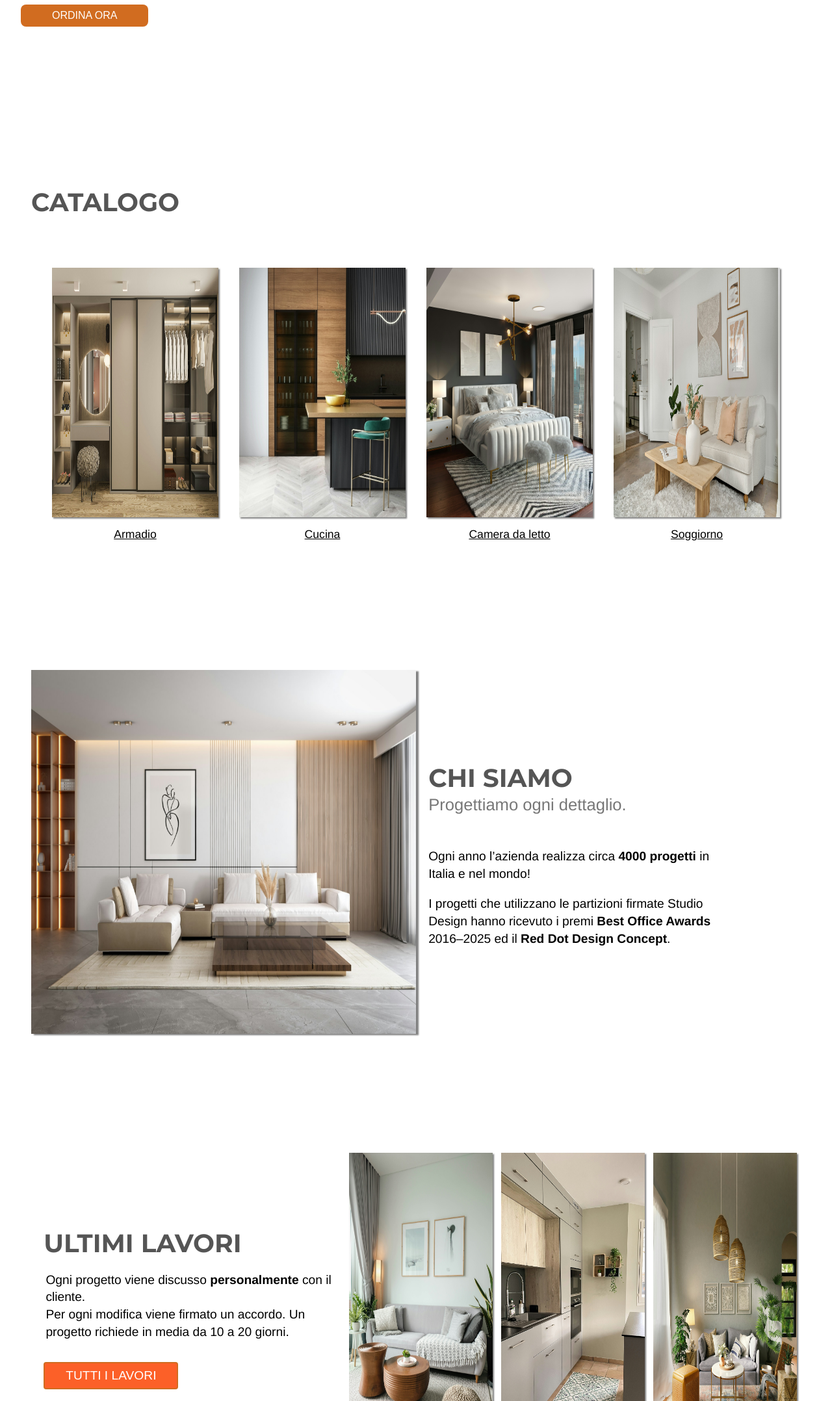
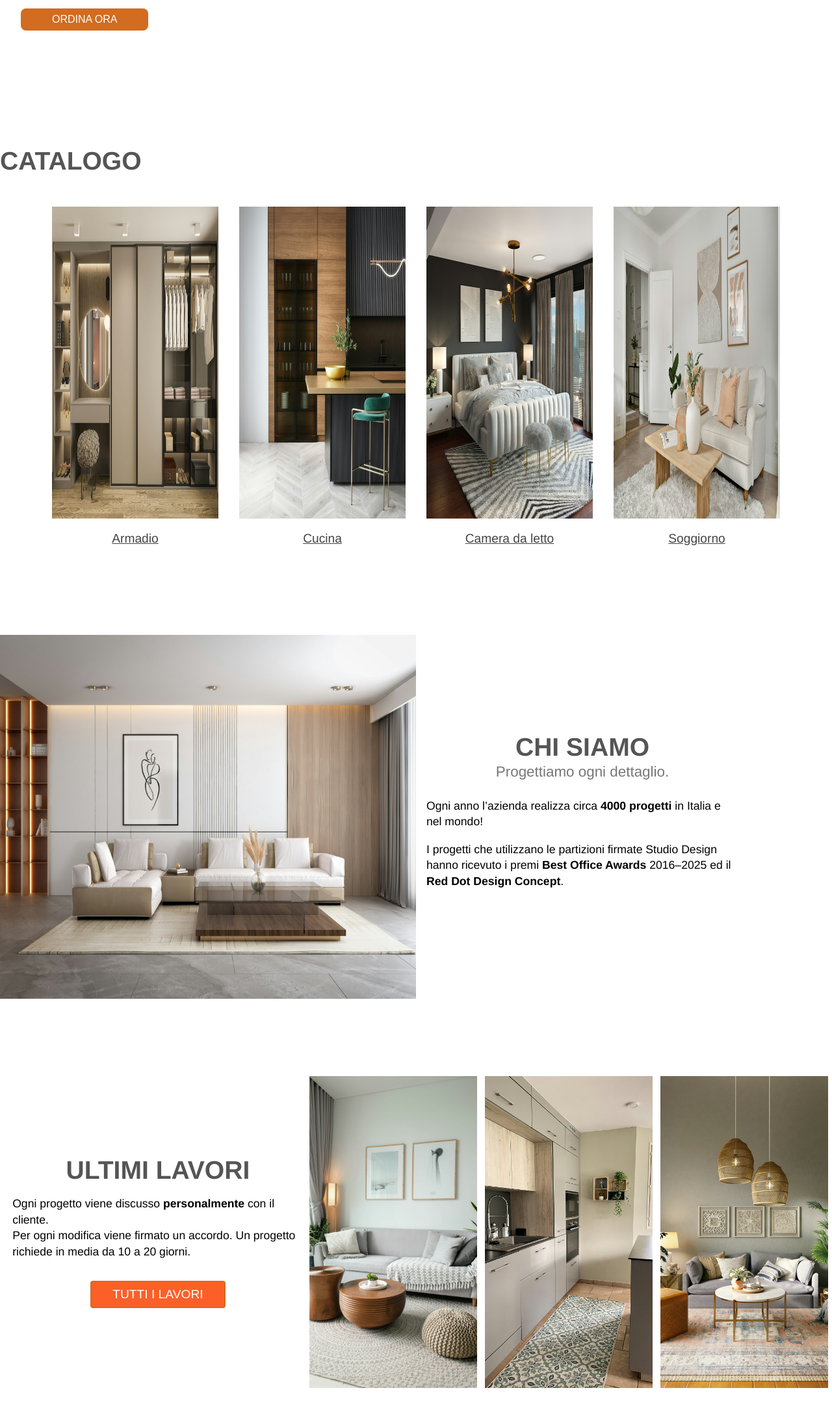
Before and after one commit to Giuppx/studio-design, a plain HTML site: page index.html in a window 1280 px wide. Shown: the part 644-2800 px from the top of the page at 65% size. Drawn offline with Linux system fonts and the light colour scheme.

Commit message:
refactor stile mobile piccolo

```diff
--- a/index.html
+++ b/index.html
@@ -158,7 +158,7 @@
                         alt="un recente lavoro di deisign per soggiorno con colorazione verde"
                         class="recent-works__image"></div>
             </div>
-            <button class="section-cta section-cta--mobile">VEDI TUTTI!</button>
+            <button class="section-cta section-cta--mobile">SCORPI DI PIU</button>
         </section>
         <section id="customers-reviews">
             <ul class="reviews">
--- a/src/styles/main.css
+++ b/src/styles/main.css
@@ -26,8 +26,7 @@
 body {
     margin: 0;
     font-family: var(--font-primary);
-    font-size: 1.2rem;
-
+    font-size: 1.1rem;
 }
 
 ul {
@@ -48,7 +47,7 @@ section {
     flex-direction: column;
     justify-content: center;
     align-items: center;
-    padding: 5rem 3rem;
+    padding: 3rem 0;
     border-top: 2px solid #ccc;
 }
 
@@ -59,14 +58,13 @@ section:first-child {
 .section-title {
     font-size: var(--big-title3);
     text-align: center;
-    margin: 1.8rem 0;
+    margin: 0;
     color: var(--section-title-color);
-    font-family: var(--font-secondary);
     text-transform: uppercase;
 }
 
 .section-subtitle {
-    font-size: 1.6rem;
+    font-size: 1.4rem;
     color: var(--section-subtitle-color);
 }
 
@@ -112,7 +110,7 @@ section:first-child {
 
 .main-header__brand-container {
     display: inline-block;
-    width: 60%;
+    width: 70%;
     height: 10%;
 }
 
@@ -164,14 +162,11 @@ section:first-child {
 }
 
 .main-nav__list-links li a {
-    color: black;
-}
-
-.main-nav {
-    display: none;
+    color: #555;
 
 }
 
+.main-nav,
 .main-header__contacts-container {
     display: none;
 }
@@ -184,10 +179,10 @@ section:first-child {
     flex-direction: column;
     justify-content: center;
     align-items: center;
-    height: 80vh;
+    height: 60vh;
     font-family: var(--font-tertiary);
     padding: 0.8rem;
-    background: linear-gradient(rgba(0, 0, 0, 0.5)), url("../assets/images/hero_background.jpg") 64%/ cover no-repeat;
+    background: linear-gradient(rgba(0, 0, 0, 0.5)), url("../assets/images/hero_background.jpg") left 87% center / cover no-repeat;
 }
 
 #hero h1 {
@@ -197,23 +192,10 @@ section:first-child {
     font-size: var(--big-title1);
 }
 
-#hero div {
-    display: none;
-}
-
-
-#hero p {
-    display: none;
-}
-
-#hero .hero__cta {
-    display: none;
-}
-
-#hero .hero__info {
-    display: none;
-}
-
+#hero div,
+#hero p,
+#hero .hero__cta,
+#hero .hero__info,
 #hero .hero__socials {
     display: none;
 }
@@ -222,8 +204,8 @@ section:first-child {
 
 .catalog__list {
     width: 100%;
+    padding: 3rem 0;
     padding-bottom: 0;
-    /* display: none; */
 }
 
 .catalog__item {
@@ -234,59 +216,46 @@ section:first-child {
 
 .catalog__item a {
     display: block;
-    padding: 1rem;
-    color: black;
-    /* text-decoration: none; */
-    font-size: 1.1rem;
+    padding: 1.2rem;
+    color: #444;
+    ;
+    font-size: 1.2rem;
 }
 
 .catalog__image-container {
-    width: 80%;
-    max-width: 378px;
-    height: 48vh;
-    box-shadow: 2px 2px 2px rgba(0, 0, 0, 0.5);
-
+    width: 100%;
+    height: 60vh;
 }
 
 .catalog__image {
     width: 100%;
     height: 100%;
+    object-position: center;
 }
 
 /* section about */
 
-#about {
-    text-align: start;
-}
 
 .about__image-container {
-    width: 90%;
-    max-width: 512px;
-    height: 50%;
+    width: 100%;
+    height: 64vh;
 }
 
 .about__image-container img {
     width: 100%;
     height: 100%;
-    box-shadow: 4px 2px 2px rgba(0, 0, 0, 0.5);
-
 }
 
 #about .about__text {
     display: flex;
     flex-direction: column;
-    align-items: start;
+    align-items: center;
     justify-content: center;
-    padding: 1.2rem;
-}
-
-#about .section-title {
-    margin-bottom: 0;
+    padding: 2rem 1rem;
 }
 
 #about .section-subtitle {
-    margin: 3rem 0;
-    margin-top: 0;
+    margin-bottom: 1.5rem;
 }
 
 #about .about__text p {
@@ -301,12 +270,8 @@ section:first-child {
 .recent-works__text {
     display: flex;
     flex-direction: column;
-    align-items: start;
-    padding: 1.2rem;
-}
-
-.recent-works__text .section-title {
-    margin: 0;
+    align-items: center;
+    padding: 1rem;
 }
 
 .recent-works__text .section-cta {
@@ -316,26 +281,23 @@ section:first-child {
 .recent-works__images {
     display: flex;
     flex-direction: column;
-    justify-content: center;
     align-items: center;
-
+    width: 100%;
 }
 
 .recent-works__image-container {
-    width: 90%;
-    height: 36vh;
+    width: 100%;
+    height: 60vh;
     margin: 1rem 0;
-    box-shadow: 2px 2px 2px rgba(0, 0, 0, 0.5);
 }
 
 .recent-works__image-container img {
     width: 100%;
     height: 100%;
+    object-fit: cover;
 }
 
-
 /* reviews */
-
 
 .review-item div {
     display: flex;
@@ -375,9 +337,7 @@ section:first-child {
     display: flex;
     flex-direction: column;
     align-items: center;
-    justify-content: flex-start;
-    padding: 2rem 1rem;
-    font-size: 1.1rem;
+    padding: 1rem;
     color: white;
     background: var(--bg-footer);
 }
@@ -395,7 +355,7 @@ section:first-child {
     width: 100%;
     height: 100%;
     object-fit: cover;
-    object-position: -26px center;
+    object-position: -20px center;
     cursor: pointer;
 }
 
```
